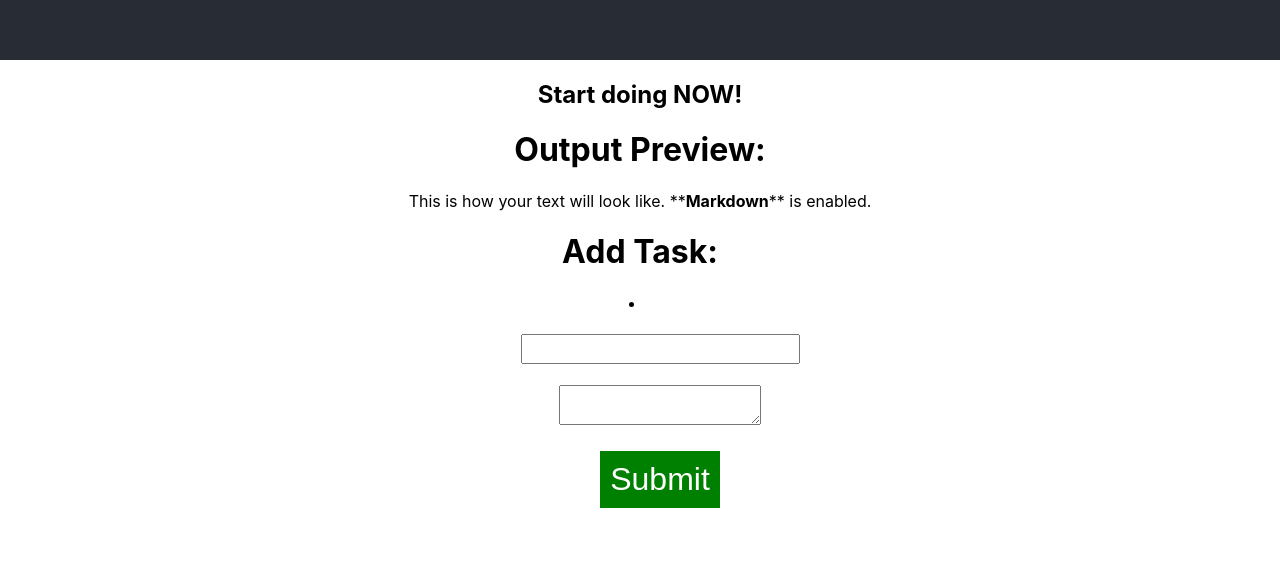
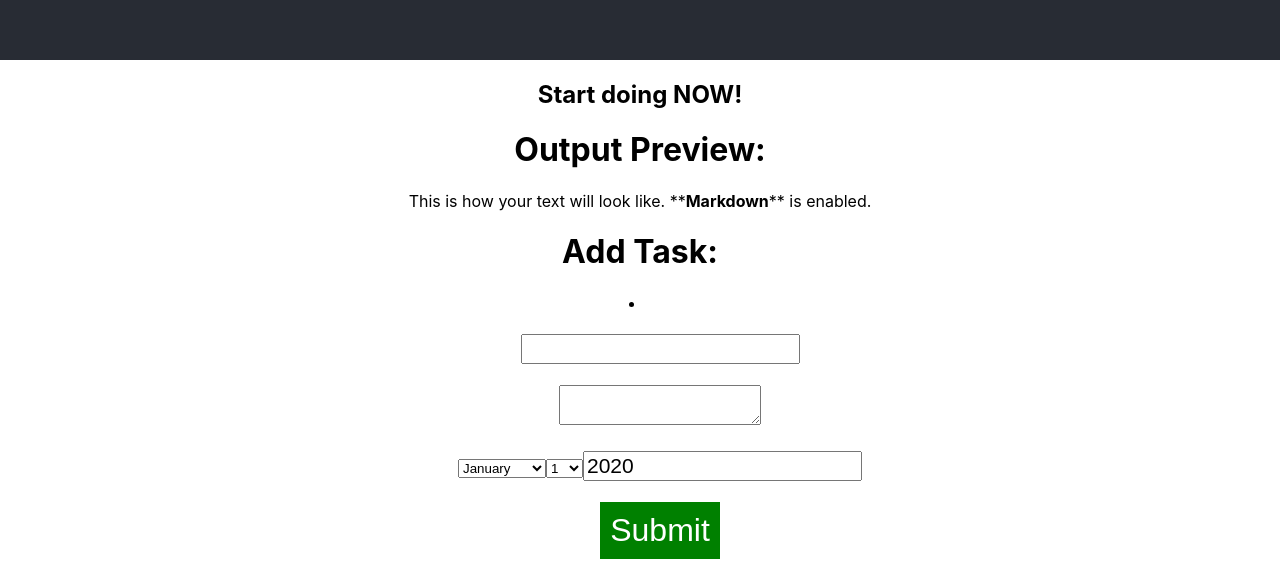
Before and after one commit to bebyx/todo-app, a React (Create React App) app: page / in a window 1280 px wide. Shown: the part 740-1320 px from the top of the page. Before the commit the page ends 1269 px from the top, so only its background shows below. Built offline with nearby package versions, Linux system fonts and the light colour scheme; what remarkable would draw is missing.

Commit message:
Add basic deadline template

```diff
--- a/src/App.js
+++ b/src/App.js
@@ -63,6 +63,9 @@ class Todo extends React.Component {
     this.state = {
       title: '',
       body: '',
+      deadline_day: 1,
+      deadline_month: 'January',
+      deadline_year: 2020,
       items: []
     };
 
@@ -95,9 +98,11 @@ class Todo extends React.Component {
       title: this.state.title,
       body: this.getMarkedText(),
       isChecked: false,
+      deadline: this.state.deadline_month + ' ' + this.state.deadline_day + ' ' + this.state.deadline_year,
       id: Date.now(),
       date: new Date()
     }
+
     this.setState(state => ({
       title: '',
       body: '',
@@ -152,6 +157,56 @@ class Todo extends React.Component {
           <ul>
             <textarea name="body" type="text" value={this.state.body} onChange={this.handleChange} />
           </ul>
+          <ul>
+            <select value={this.state.deadline_month} onChange={this.handleChange}>
+              <option value="January">January</option>
+              <option value="February">February</option>
+              <option value="March">March</option>
+              <option value="April">April</option>
+              <option value="May">May</option>
+              <option value="June">June</option>
+              <option value="July">July</option>
+              <option value="August">August</option>
+              <option value="September">September</option>
+              <option value="October">October</option>
+              <option value="November">November</option>
+              <option value="December">December</option>
+            </select>
+            <select value={this.state.deadline_day} onChange={this.handleChange}>
+              <option value="1">1</option>
+              <option value="2">2</option>
+              <option value="3">3</option>
+              <option value="4">4</option>
+              <option value="5">5</option>
+              <option value="6">6</option>
+              <option value="7">7</option>
+              <option value="8">8</option>
+              <option value="9">9</option>
+              <option value="10">10</option>
+              <option value="11">11</option>
+              <option value="12">12</option>
+              <option value="13">13</option>
+              <option value="14">14</option>
+              <option value="15">15</option>
+              <option value="16">16</option>
+              <option value="17">17</option>
+              <option value="18">18</option>
+              <option value="19">19</option>
+              <option value="20">20</option>
+              <option value="21">21</option>
+              <option value="22">22</option>
+              <option value="23">23</option>
+              <option value="24">24</option>
+              <option value="25">25</option>
+              <option value="26">26</option>
+              <option value="27">27</option>
+              <option value="28">28</option>
+              <option value="29">29</option>
+              <option value="30">30</option>
+              <option value="31">31</option>
+            </select>
+            <input type="numbe" maxlength="4" minlength="4" value={this.state.deadline_year} onChange={this.handleChange} />
+          </ul>
           <ul><button>Submit</button></ul>
         </li>
       </form>
@@ -183,6 +238,7 @@ class List extends React.Component {
             <div key={this.props.item.id} class='one-task-container'>
               <h2 className={ this.props.item.isChecked ? 'crossed-line' : '' }>{this.props.item.title}</h2>
               <p className={ this.props.item.isChecked ? 'crossed-line' : '' } dangerouslySetInnerHTML={this.props.item.body}></p>
+              <p>Deadline: {this.props.item.deadline}</p>
               <p><label>Done:</label><input type="checkbox" checked={this.props.item.isChecked} onChange={this.onCheckChange}></input></p>
               <p><button onClick={this.onRemoveItem}>Remove</button></p>
               <p><FormattedDate date={this.props.item.date}/></p>
```
